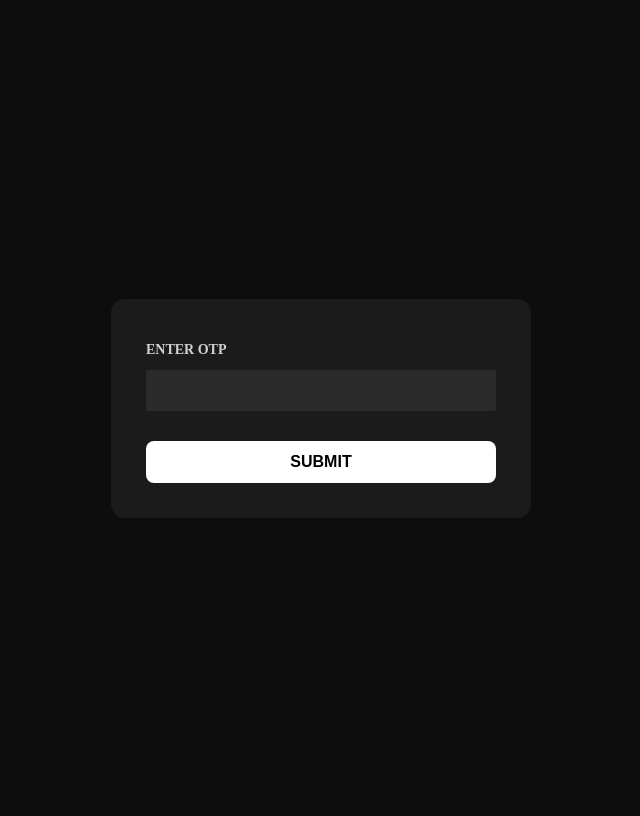
After one commit to Neravahn/quantrank.io, a Flask app: page /verify in a window 1280 px wide. The commit adds this page. Shown: the whole page, without its empty margins (319-959 px from the left). Run offline with Flask 3, Linux system fonts and the light colour scheme.

Commit message:
E-MAIL auth done i guess, now will add a database to save user data and their points

```diff
--- a/app.py
+++ b/app.py
@@ -1,4 +1,5 @@
-from flask import Flask, render_template
+from flask import Flask, render_template, request, session, redirect
+from auth.emailAuth import send_otp
 
 
 app = Flask(__name__)
@@ -10,7 +11,44 @@ def index():
 
 @app.route('/signup', methods = ['GET', 'POST'])
 def signup():
+    if request.method == 'POST':
+        name = request.form['name']
+        email = request.form['email']
+        password = request.form['password']
+        username = request.form['username']
+        otp = send_otp(email)
+
+        if otp is None:
+            return render_template('signup.html', error= "OTP cannot be sent")
+
+
+        session['username'] = username
+        session['real_otp'] = otp
+        session['email'] = email
+        session['name'] = name
+        session['password'] = password
+        return redirect('verify')
     return render_template('signup.html')
+
+@app.route('/verify', methods = ['GET', 'POST'])
+def verify():
+    if request.method == 'POST':
+        user_otp = request.form['otp']
+        real_otp = session.get('real_otp')
+        name = session.get('name')
+        email = session.get('email')
+        password = session.get('password')
+        username = session.get('username')
+        if user_otp == real_otp:
+            #SAVING LOGIC HERE
+
+
+            return redirect('login')
+        else:
+            return render_template('verify.html', error = 'Enter correct OTP')
+
+
+    return render_template('verify.html')
 
 @app.route('/login', methods=['GET', 'POST'])
 def login():
--- /dev/null
+++ b/auth/emailAuth.py
@@ -0,0 +1,31 @@
+import smtplib
+from email.mime.text import MIMEText
+import random
+
+
+SENDER_EMAIL = "verify.quanrank.io@gmail.com"
+APP_PASSWORD = ""
+
+
+def generate_otp():
+    return str(random.randint(100000, 999999))
+
+def send_otp(receiver_email):
+    otp = generate_otp()
+
+    msg = MIMEText(f"Your quantrank.io verification code is: {otp}")
+    msg['Subject'] = "Email Verification"
+    msg['From'] = SENDER_EMAIL
+    msg['To'] = receiver_email
+
+
+    try:
+        server = smtplib.SMTP("smtp.gmail.com", 587)
+        server.starttls()
+        server.login(SENDER_EMAIL, APP_PASSWORD)
+        server.sendmail(SENDER_EMAIL, receiver_email, msg.as_string())
+        server.quit()
+        return otp
+
+    except Exception as e:
+        return None
--- /dev/null
+++ b/templates/verify.html
@@ -0,0 +1,96 @@
+<!DOCTYPE html>
+<html lang="en">
+
+<head>
+    <meta charset="UTF-8">
+    <meta name="viewport" content="width=device-width, initial-scale=1.0">
+    <title>quantrank.io - verification</title>
+    <style>
+        body {
+            height: 100vh;
+            display: flex;
+            justify-content: center;
+            align-items: center;
+            background: #0d0d0d;
+            color: white;
+        }
+
+        form {
+            display: flex;
+            flex-direction: column;
+            gap: 12px;
+        }
+
+        label {
+            font-size: 14px;
+            font-weight: bold;
+            margin-top: 8px;
+            color: #d2d2d2;
+        }
+
+        input {
+            padding: 12px;
+            border-radius: 2px;
+            border: none;
+            background: #2b2b2b;
+            color: white;
+            font-size: 15px;
+            outline: none;
+            transition: 0.2s;
+        }
+
+        #container {
+            background: #1b1b1b;
+            padding: 35px;
+            width: 350px;
+            border-radius: 14px;
+        }
+
+        button {
+            margin-top: 18px;
+            padding: 12px;
+            border-radius: 8px;
+            border: none;
+            background: #ffffff;
+            color: black;
+            font-weight: bold;
+            font-size: 16px;
+            cursor: pointer;
+            transition: 0.2s;
+        }
+
+        button:hover {
+            background: rgb(255, 183, 0);
+            transform: scale(1.02);
+        }
+
+        #error {
+            margin-top: 15px;
+            padding: 10px;
+            border-radius: 8px;
+            background: #330000;
+            color: #ff4c4c;
+            font-weight: bold;
+            font-size: 14px;
+            display: none;
+        }
+    </style>
+</head>
+
+<body>
+    <div id="container">
+        <form id="otp_form" action="/verify" method="POST">
+            <label for="enter_otp">ENTER OTP</label>
+            <input id="enter_otp">
+            <button id="submit">SUBMIT</button>
+
+            <div id="error" style="display:none; {% if error %}display:block;{% endif %}">
+                {% if error %}
+                {{ error }}
+                {% endif %}
+            </div>
+        </form>
+    </div>
+</body>
+
+</html>
```
Also changed, not shown: templates/signup.html (+124 -11 lines).
